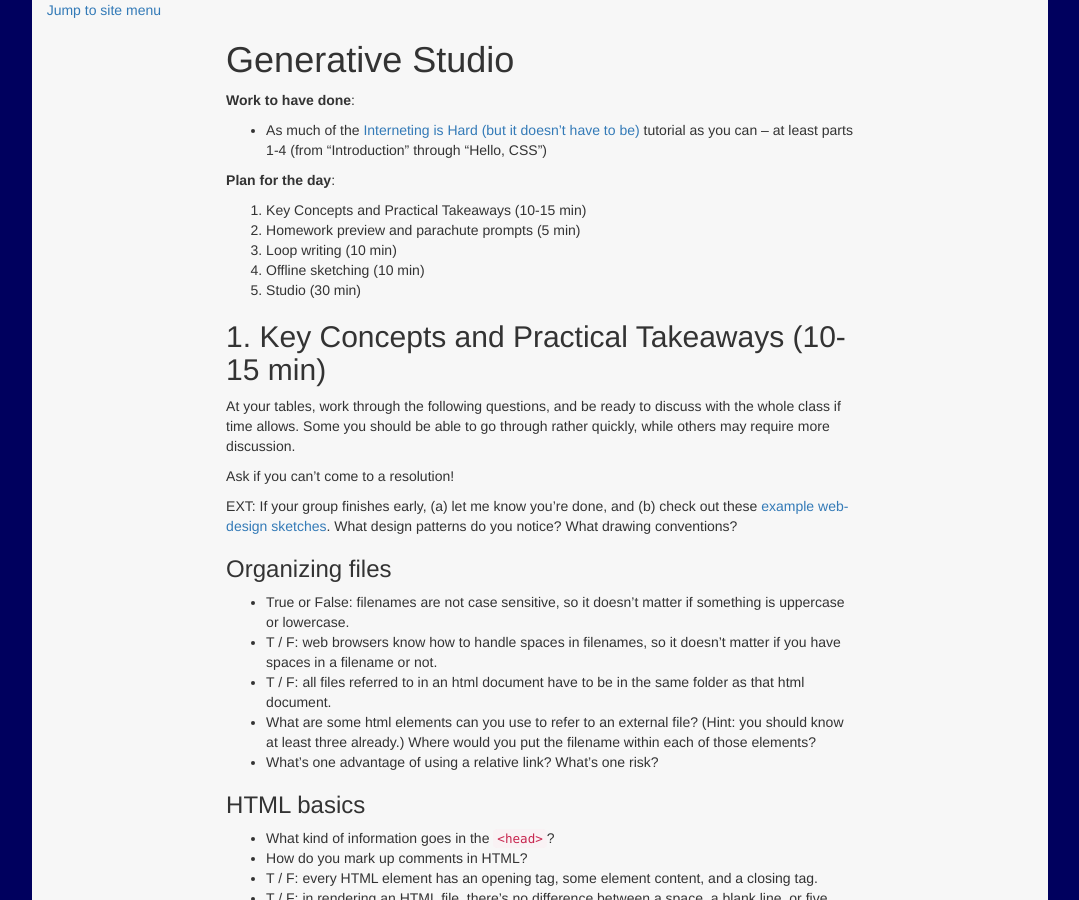
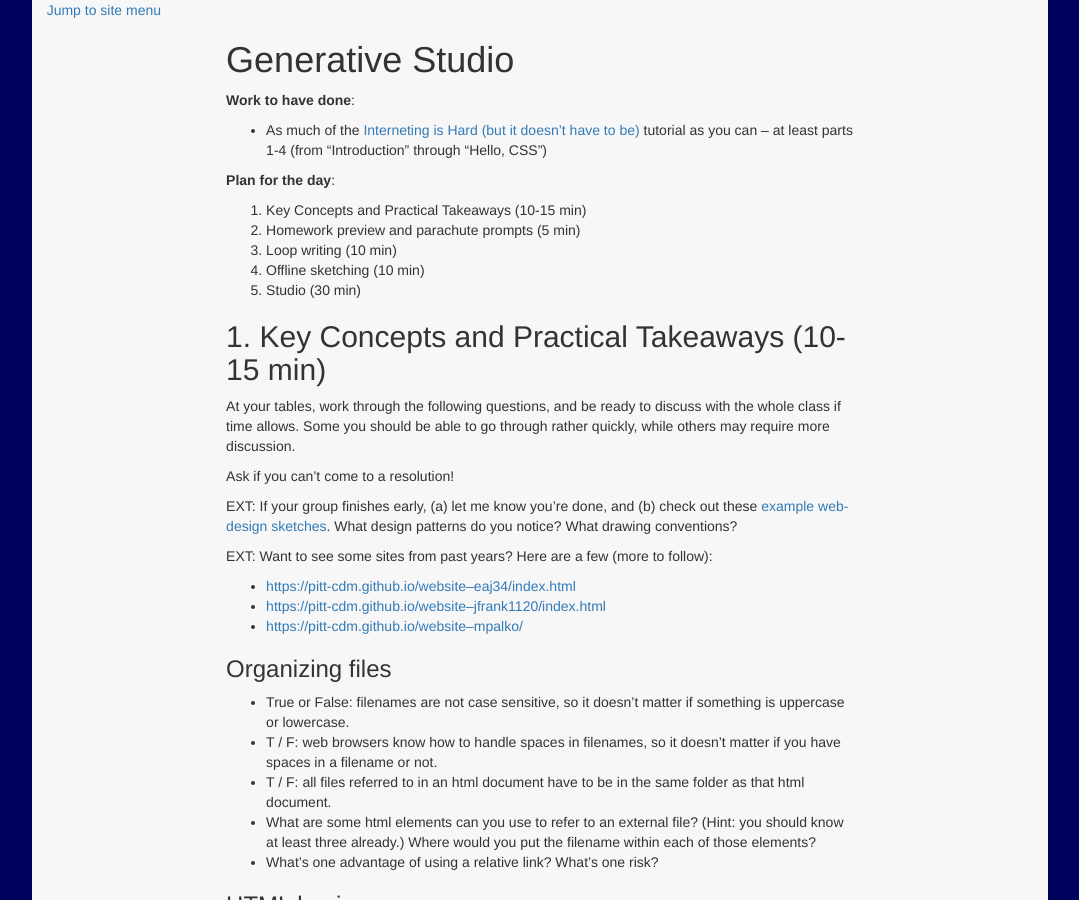
Before and after one commit to benmiller314/cdm2019fall, a Jekyll site: the page built from plans/lesson-17.md, in a window 1280 px wide and 900 px high. Shown: the whole window, without its empty margins (100-1179 px from the left). Built offline with Jekyll 4.4.1, drawn with Linux system fonts in a browser that asks for light colours; our own code applies the rules of GitHub Pages for plain Markdown files.

Commit message:
add example websites from spring 2019
I'll probably find some from the previous class, too

```diff
--- a/plans/lesson-17.md
+++ b/plans/lesson-17.md
@@ -22,6 +22,12 @@ At your tables, work through the following questions, and be ready to discuss wi
 Ask if you can't come to a resolution!
 
 EXT: If your group finishes early, (a) let me know you're done, and (b) check out these [example web-design sketches](http://designbeep.com/2012/05/17/33-great-examples-of-web-design-sketches/). What design patterns do you notice? What drawing conventions?
+
+EXT: Want to see some sites from past years? Here are a few (more to follow):
+* [https://pitt-cdm.github.io/website--eaj34/index.html](https://pitt-cdm.github.io/website--eaj34/index.html)
+* [https://pitt-cdm.github.io/website--jfrank1120/index.html](https://pitt-cdm.github.io/website--eaj34/index.html)
+* [https://pitt-cdm.github.io/website--mpalko/](https://pitt-cdm.github.io/website--mpalko/)
+
 
 ### Organizing files
 
```
